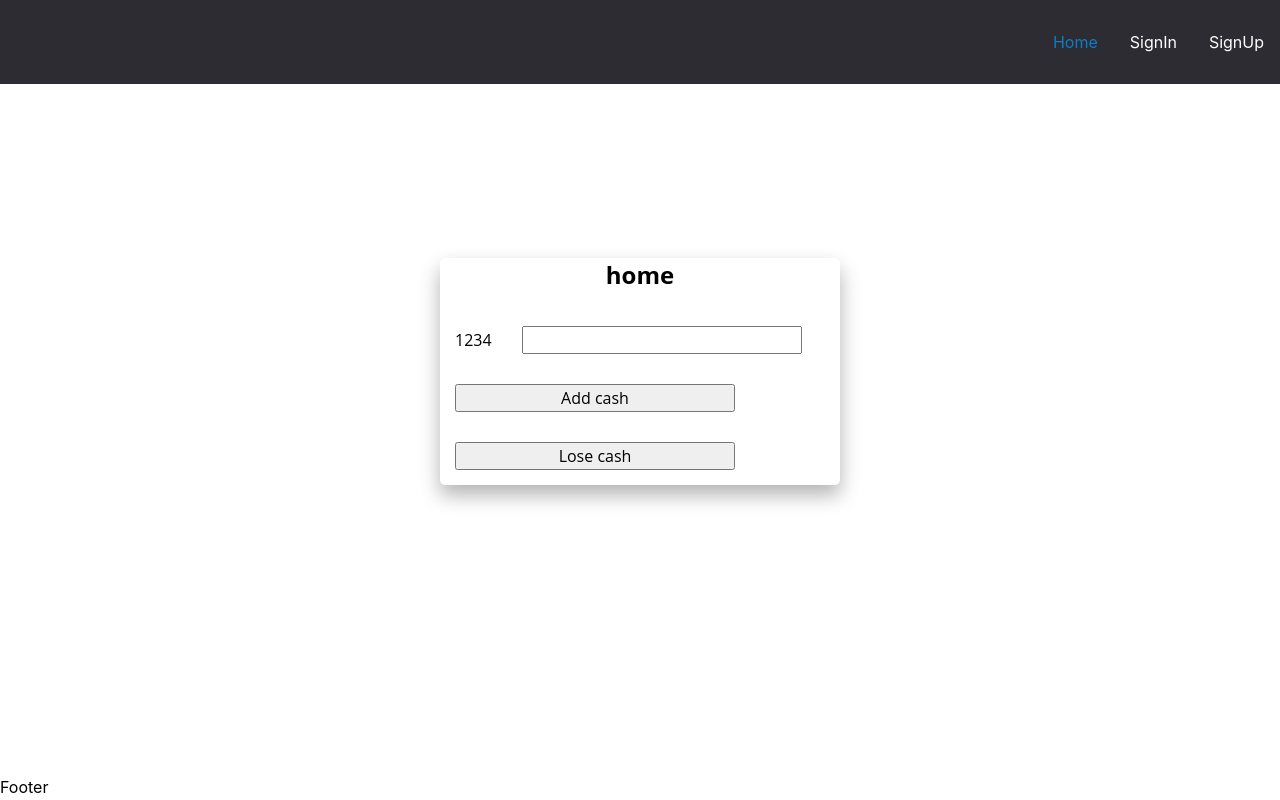
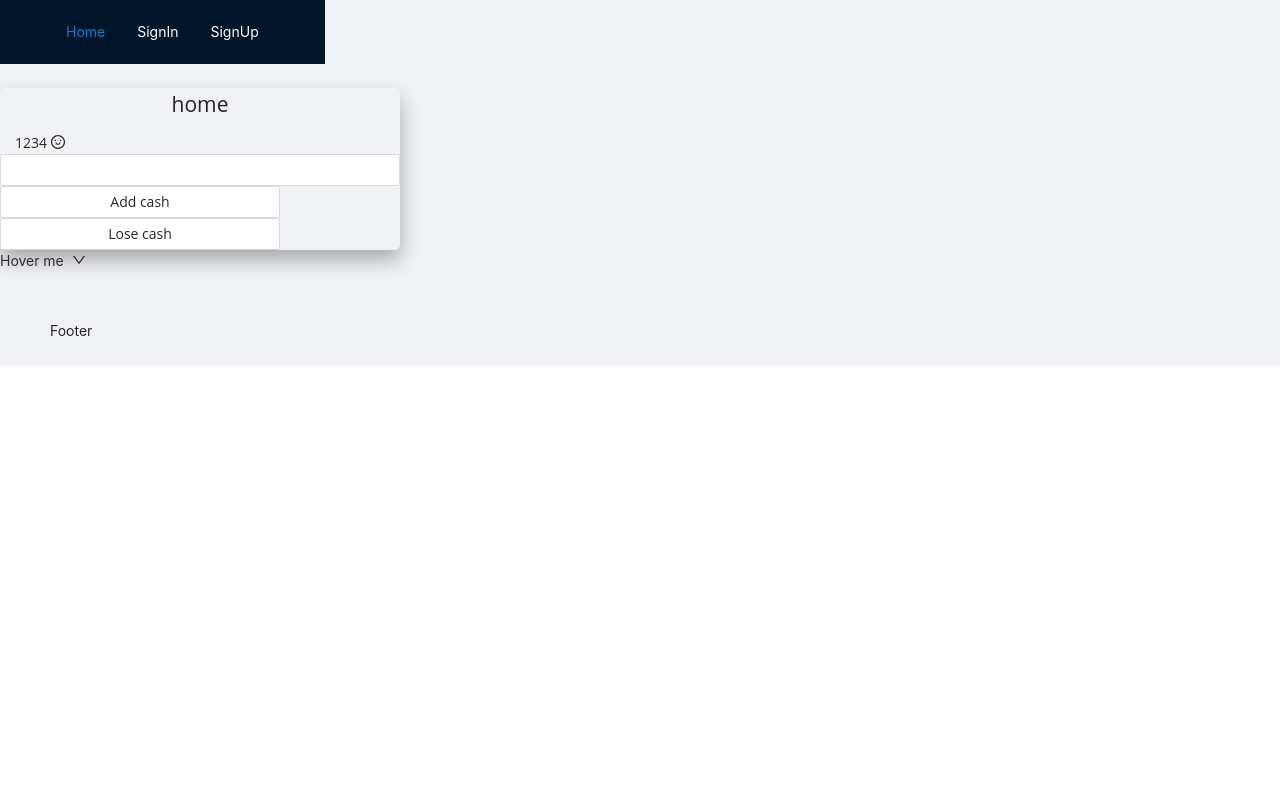
Before and after one commit to yuliamed/react-frontend-task, a React (Create React App) app: page / in a window 1280 px wide. Built offline with nearby package versions, Linux system fonts and the light colour scheme.

Commit message:
tried to add actions to another reducer

```diff
--- a/package.json
+++ b/package.json
@@ -14,6 +14,7 @@
     "react-router-dom": "^6.3.0",
     "react-scripts": "^5.0.1",
     "redux": "^4.2.0",
+    "redux-devtools-extension": "^2.13.9",
     "redux-thunk": "^2.4.1",
     "web-vitals": "^2.1.4"
   },
--- a/src/App.js
+++ b/src/App.js
@@ -1,6 +1,5 @@
 
 import { NavLink, Routes, Route } from "react-router-dom";
-
 import LoginComponent from "./Components/LoginComponent";
 import SignUpComponent from "./Components/SignUpComponent";
 import NotFound from "./Components/NotFound";
@@ -8,6 +7,9 @@ import Home from "./Components/Home"
 import { Layout, Space } from "antd";
 const { Header, Footer, Content } = Layout;
 //import Layout from "./Components/Layout"
+
+
+
 
 function App() {
   return (
@@ -17,7 +19,6 @@ function App() {
           <NavLink to="/">Home</NavLink>
           <NavLink to="/sign-in">SignIn</NavLink>
           <NavLink to="/sign-up">SignUp</NavLink>
-
         </Header>
       </Space>
       <Content>
--- a/src/Components/Home.js
+++ b/src/Components/Home.js
@@ -1,7 +1,9 @@
-import React, {useState} from 'react';
+import React, { useState } from 'react';
 import { Form, Button, Input } from "antd"
 import { useDispatch, useSelector } from "react-redux";
-
+import "antd/dist/antd.css"
+import { Menu, Dropdown, Space } from 'antd';
+import { DownOutlined, SmileOutlined } from '@ant-design/icons';
 function Home() {
     const [inputValue, setInputValue] = useState(0);
 
@@ -9,24 +11,79 @@ function Home() {
     const cash = useSelector(store => store.cash.cash);
     console.log(cash);
 
-    const loseCash = (inputValue) =>{
-        dispatch({type:"GET_CASH", payload :inputValue})
+    const loseCash = (inputValue) => {
+        dispatch({ type: "GET_CASH", payload: inputValue })
     }
 
-    const addCash = (inputValue) =>{
-        dispatch({type:"ADD_CASH", payload :inputValue})
+    const addCash = (inputValue) => {
+        dispatch({ type: "ADD_CASH", payload: inputValue })
     }
 
     return (
-        <Form>
-            <h1> home</h1>
-            <label>{cash}</label>
-            <Input type="number" onChange={e => setInputValue(e.target.value)}></Input>
-            <Button onClick={()=> addCash(Number(inputValue))}>Add cash</Button>
-            <Button onClick={()=> loseCash(inputValue)}>Lose cash</Button>
-        </Form>
+        <div>
+            <Form>
+                <h1> home</h1>
+                <label >{cash} <SmileOutlined /></label>
+                <Input type="number" onChange={e => setInputValue(e.target.value)}></Input>
+                <Button onClick={() => addCash(Number(inputValue))}>Add cash</Button>
+                <Button onClick={() => loseCash(inputValue)}>Lose cash</Button>
+
+            </Form>
+            {<Dropdown overlay={menu}>
+                <a onClick={e => e.preventDefault()}>
+                    <Space>
+                        Hover me
+                        <DownOutlined />
+                    </Space>
+                </a>
+            </Dropdown>}</div>
     );
 
 }
 
+const dropDownMenu = () => {
+    <Dropdown overlay={menu}>
+        <a onClick={e => e.preventDefault()}>
+            <Space>
+                Hover me
+                <DownOutlined />
+            </Space>
+        </a>
+    </Dropdown>
+}
+
+const menu = (
+    <Menu
+        items={[
+            {
+                label: (
+                    <a target="_blank" rel="noopener noreferrer" href="https://www.antgroup.com">
+                        1st menu item
+                    </a>
+                ),
+            },
+            {
+                label: (
+                    <a target="_blank" rel="noopener noreferrer" href="https://www.aliyun.com">
+                        2nd menu item (disabled)
+                    </a>
+                ),
+                icon: <SmileOutlined />,
+                disabled: true,
+            },
+            {
+                label: (
+                    <a target="_blank" rel="noopener noreferrer" href="https://www.luohanacademy.com">
+                        3rd menu item (disabled)
+                    </a>
+                ),
+                disabled: true,
+            },
+            {
+                danger: true,
+                label: 'a danger item',
+            },
+        ]}
+    />
+);
 export default Home
--- a/src/Components/LoginComponent.js
+++ b/src/Components/LoginComponent.js
@@ -1,12 +1,37 @@
 import React from 'react';
 import { Form, Input, Button, Space } from 'antd';
 import FormItemLabel from "antd/lib/form/FormItemLabel";
+import {connect} from "react-redux";
 
 class LoginComponent extends React.Component {
 
-    state = {
-        email: "", pass: ""
-    };
+    // state = {
+    //     email: "", pass: ""
+    // };
+    //dispatch = useDispatch();
+    constructor(props) {
+        super(props);
+        this.onSignIn = this.onSignIn.bind(this);
+        this.state = {
+            email: "",
+            pass: "",
+            louding: false,
+        };
+    }
+
+    onSignIn(e) {
+        e.preventDefault();
+
+        this.setState(
+            {
+                louding: true,
+            }
+        );
+       // const dispatch = useDispatch();
+        //const{dispatch} = this.props;
+
+        //dispatch({type:"SIGNIN_SUCCEESS", payload :this.state})
+    }
 
     render() {
         return (
@@ -14,7 +39,7 @@ class LoginComponent extends React.Component {
             <Form
                 name="basic"
                 initialValues={{ remember: true }}
-                onSubmitCapture={this.onLogin}
+                onSubmitCapture={this.onSignIn}
                 autoComplete="off">
 
                 <Form.Item>
--- a/src/index.js
+++ b/src/index.js
@@ -4,8 +4,8 @@ import { BrowserRouter } from "react-router-dom";
 import './index.css';
 import App from './App';
 import { Provider } from 'react-redux';
+import {store} from "./reducers/store";
 
-import {store} from "./reducers/store"
 const root = ReactDOM.createRoot(document.getElementById('root'));
 root.render(
   <Provider store={store}>
--- a/src/reducers/store.js
+++ b/src/reducers/store.js
@@ -1,9 +1,10 @@
 import { createStore, combineReducers } from 'redux';
 import auth  from "./auth"
 import cash from "./cash"
+import { composeWithDevTools } from 'redux-devtools-extension';
 
 const rootReduser = combineReducers({
     auth, cash
 })
 
-export const store = createStore(rootReduser)
+export const store = createStore(rootReduser, composeWithDevTools())
```
Also changed, not shown: 1 other file (tests, documents, lock files or other folders).
